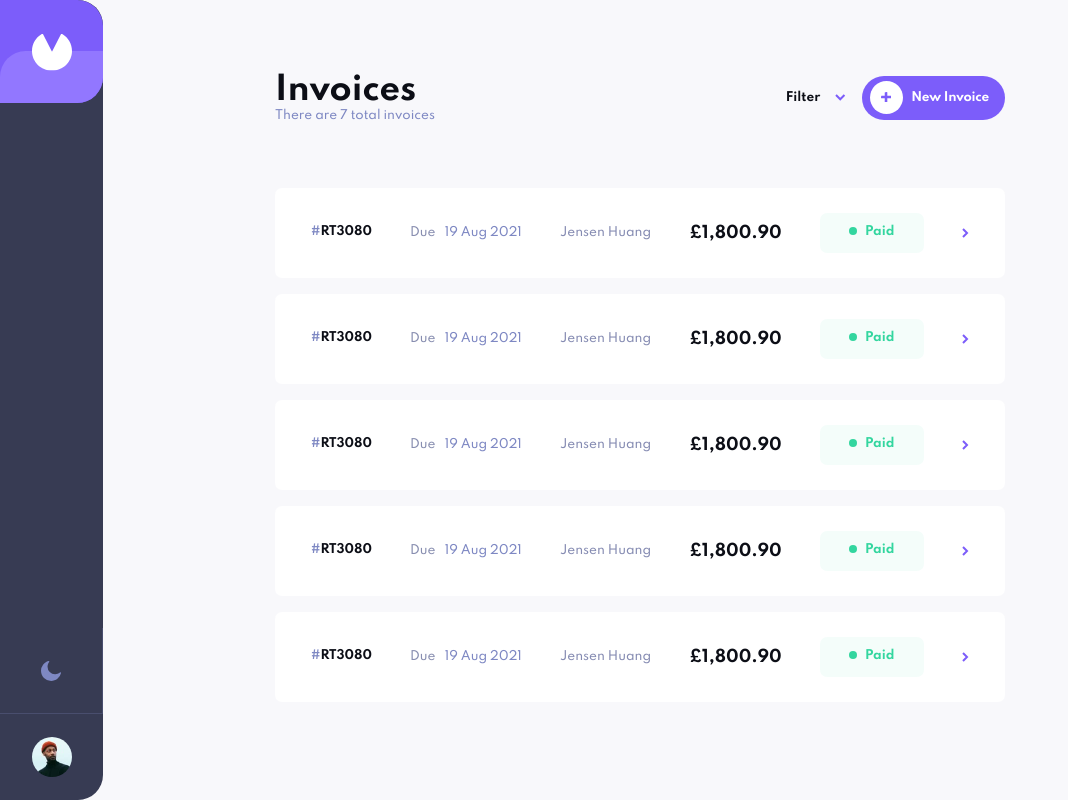
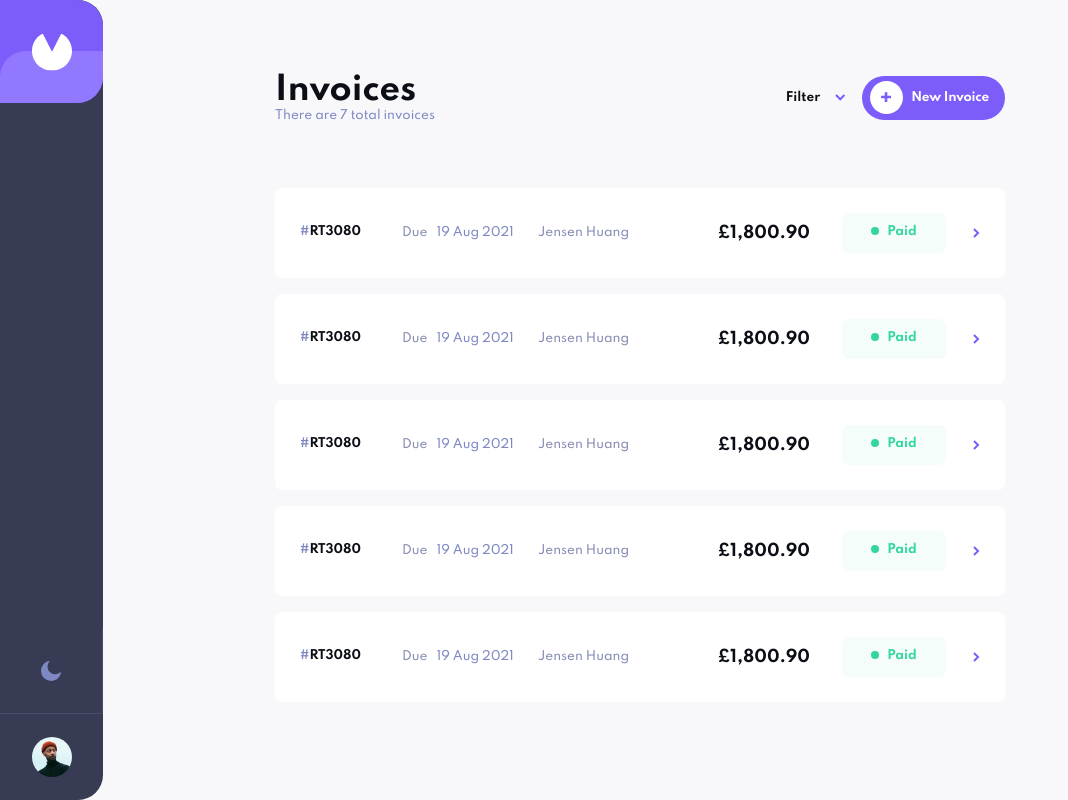
Before and after one commit to androgitai/invoice-app, a React (Create React App) app: page /invoices in a window 1280 px wide. Shown: the whole page, without its empty margins (0-1068 px from the left). Built offline with nearby package versions, Linux system fonts and the light colour scheme.

Commit message:
css adjustments

```diff
--- a/src/components/Invoices/InvoiceItem.module.css
+++ b/src/components/Invoices/InvoiceItem.module.css
@@ -4,7 +4,7 @@
 
 .item2 {
   grid-area: b;
-  justify-self: end;
+  justify-self: flex-end;
   color: var(--secondary-text-color-200);
 }
 
@@ -24,8 +24,8 @@
 }
 .item5 {
   grid-area: e;
-  align-self: end;
-  justify-self: end;
+  justify-self: flex-end;
+  align-self: flex-end;
 }
 .item6 {
   grid-area: f;
@@ -38,8 +38,17 @@
   .item4,
   .item5,
   .item6 {
-    justify-self: center;
     align-self: center;
     margin: 0;
   }
+  .item1,
+  .item2,
+  .item3 {
+    justify-self: flex-start;
+  }
+  .item4,
+  .item5,
+  .item6 {
+    justify-self: flex-end;
+  }
 }
--- a/src/components/UI/Elements/NoInvoices.module.css
+++ b/src/components/UI/Elements/NoInvoices.module.css
@@ -8,10 +8,6 @@
   text-align: center;
 }
 
-.empty p span {
-  font-weight: 700;
-}
-
 .empty img {
   max-width: 240px;
   margin-bottom: 2.5rem;
--- a/src/components/UI/Layout/Card.module.css
+++ b/src/components/UI/Layout/Card.module.css
@@ -138,8 +138,8 @@
 
 @media screen and (min-width: 768px) {
   .grid-invoiceList {
-    gap: 1rem;
-    grid-template-columns: repeat(6, auto);
+    gap: 0rem;
+    grid-template-columns: 3fr repeat(4, 4fr) 1fr;
     grid-template-areas: 'a  c  b  d  e  f';
   }
   .grid-invoiceDetails {
```
